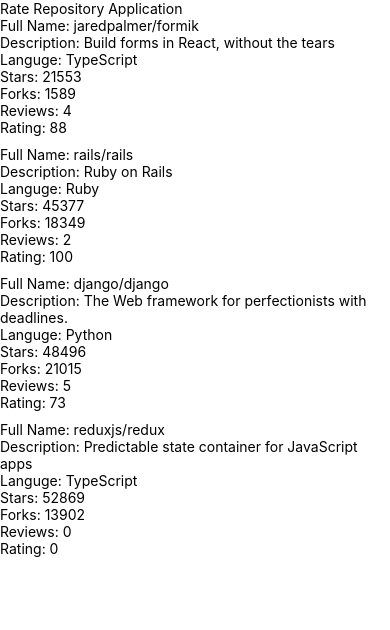
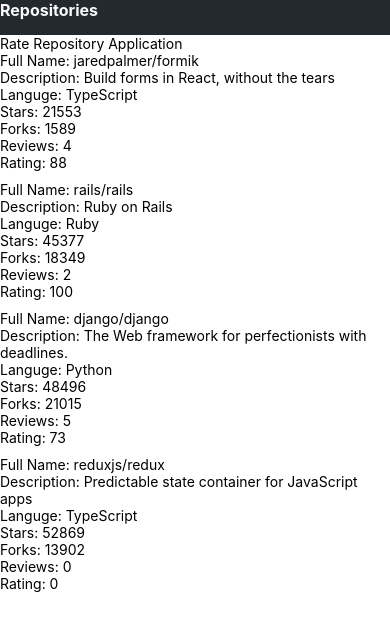
Before and after one commit to MyatKaungKyaw/rate-repository-app, a React Native app: screen / in a window 390 px wide. Shown: the top 630 px of the page. Built offline with nearby package versions, Linux system fonts and the light colour scheme.

Commit message:
implement AppBar

```diff
--- /dev/null
+++ b/src/components/AppBar/AppBar.tsx
@@ -0,0 +1,21 @@
+import { View, StyleSheet, Pressable } from 'react-native';
+import theme from '../../theme';
+import TextSubHeading from '../TextSubHeading';
+
+const styles = StyleSheet.create({
+  container: {
+    paddingTop: theme.length.height,
+    backgroundColor: theme.colors.appBarBackGround,
+    height: theme.length.barHeight,
+  },
+});
+
+const AppBar = () => {
+  return <View style={styles.container}>
+    <Pressable>
+      <TextSubHeading>Repositories</TextSubHeading>
+    </Pressable>
+  </View>;
+};
+
+export default AppBar;
--- /dev/null
+++ b/src/components/AppBar/AppBarTab.tsx
@@ -0,0 +1 @@
+const AppBarTab
--- a/src/components/Main.tsx
+++ b/src/components/Main.tsx
@@ -1,10 +1,10 @@
-import Constants from 'expo-constants';
 import { Text, StyleSheet, View } from 'react-native';
 import RepositoryList from './RepositoryList';
+import theme from '../theme';
+import AppBar from './AppBar/AppBar';
 
 const styles = StyleSheet.create({
   container: {
-    marginTop: Constants.statusBarHeight,
     flexGrow: 1,
     flexShrink: 1,
   },
@@ -13,6 +13,7 @@
 const Main = () => {
   return (
     <View style={styles.container}>
+      <AppBar/>
       <Text>Rate Repository Application</Text>
       <RepositoryList />
     </View>
--- a/src/components/Text.tsx
+++ b/src/components/Text.tsx
@@ -1,6 +1,7 @@
 import { Text as NativeText, StyleSheet, TextStyle } from 'react-native';
 
 import theme from '../theme';
+import { ReactNode } from 'react';
 
 const styles = StyleSheet.create({
   text: {
@@ -24,15 +25,14 @@
 });
 
 interface TextProps {
-  color: string | undefined;
-  fontSize: string | undefined;
-  fontWeight: string | undefined;
-  style: Object;
-  [index: string]: any | undefined;
+  color?: 'textSecondary' | 'primary';
+  fontSize?: 'subheading';
+  fontWeight?: 'bold';
+  style?: TextStyle;
+  children?:ReactNode;
 }
 
-
-const Text = ({ color, fontSize, fontWeight, style, ...props }: TextProps) => {
+const Text = ({ color, fontSize, fontWeight, style, children}: TextProps) => {
   const textStyle = [
     styles.text,
     color === 'textSecondary' && styles.colorTextSecondary,
@@ -42,7 +42,7 @@
     style,
   ];
 
-  return <NativeText style={textStyle} {...props} />;
+  return <NativeText style={textStyle}>{children}</NativeText>;
 };
 
 export default Text;
--- /dev/null
+++ b/src/components/TextSubHeading.tsx
@@ -0,0 +1,16 @@
+import { ReactNode } from "react";
+import Text from "./Text";
+
+interface Props {
+  children: ReactNode;
+}
+
+const TextSubHeading = ({ children }: Props) => (
+  <Text
+   color="textSecondary"
+   fontSize="subheading"
+   fontWeight="bold"
+  >{children}</Text>
+)
+
+export default TextSubHeading;
--- a/src/theme.ts
+++ b/src/theme.ts
@@ -1,10 +1,12 @@
-import { ImageStyle, TextStyle, ViewStyle } from "react-native";
+import Constants from 'expo-constants';
 
 const theme = {
   colors: {
     textPrimary: '#24292e',
-    textSecondary: '#586069',
+    textSecondary: '#faf9f9',
+    textAppBar:'#faf9f9',
     primary: '#0366d6',
+    appBarBackGround: '#24292e',
   },
   fontSizes: {
     body: 14,
@@ -14,9 +16,13 @@
     main: 'System',
   },
   fontWeights: {
-    normal: '400' as const,
-    bold: '700' as const,
+    normal: '400',
+    bold: '700',
   },
-};
+  length: {
+    height: Constants.statusBarHeight,
+    barHeight: 35,
+  },
+} as const;
 
 export default theme;
```
